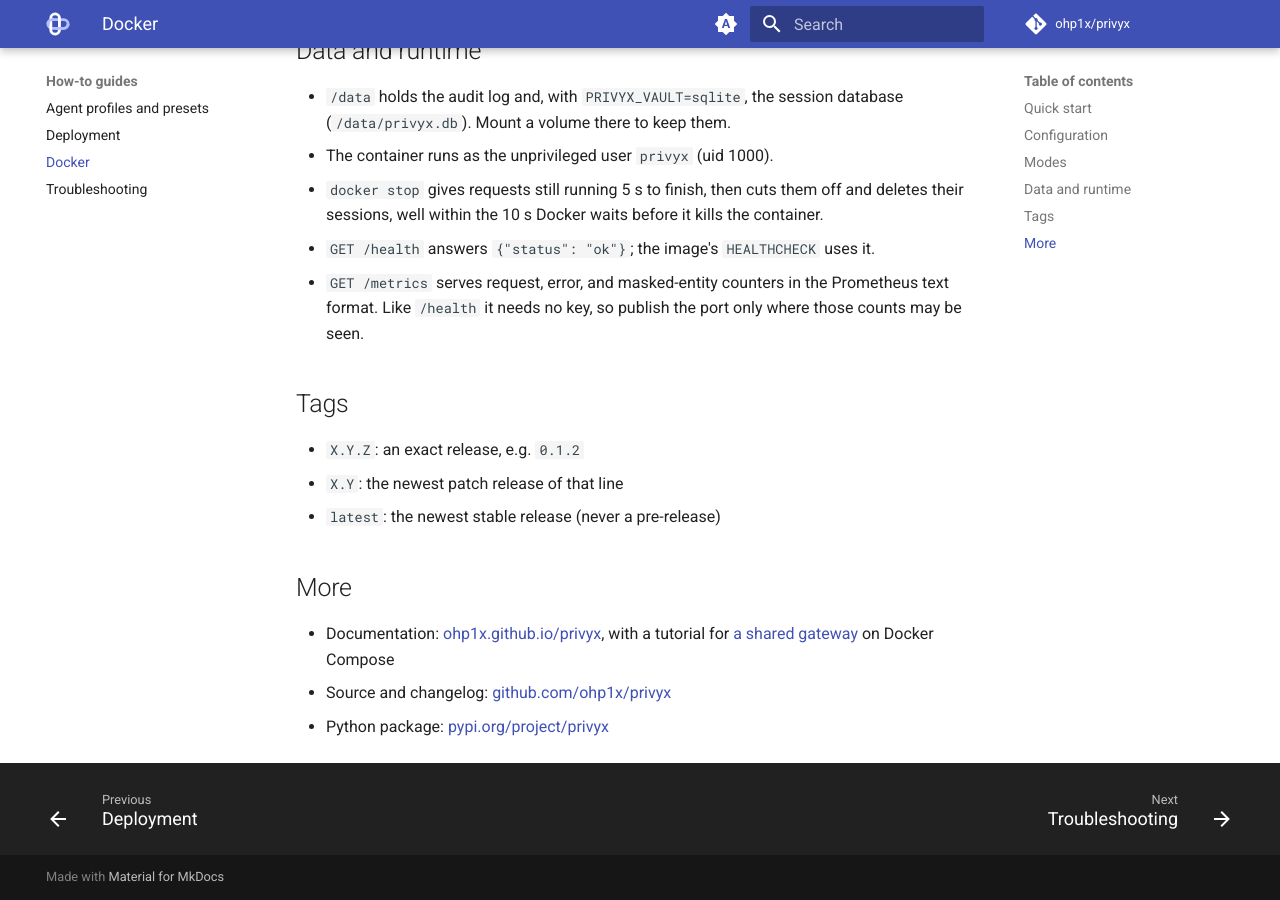
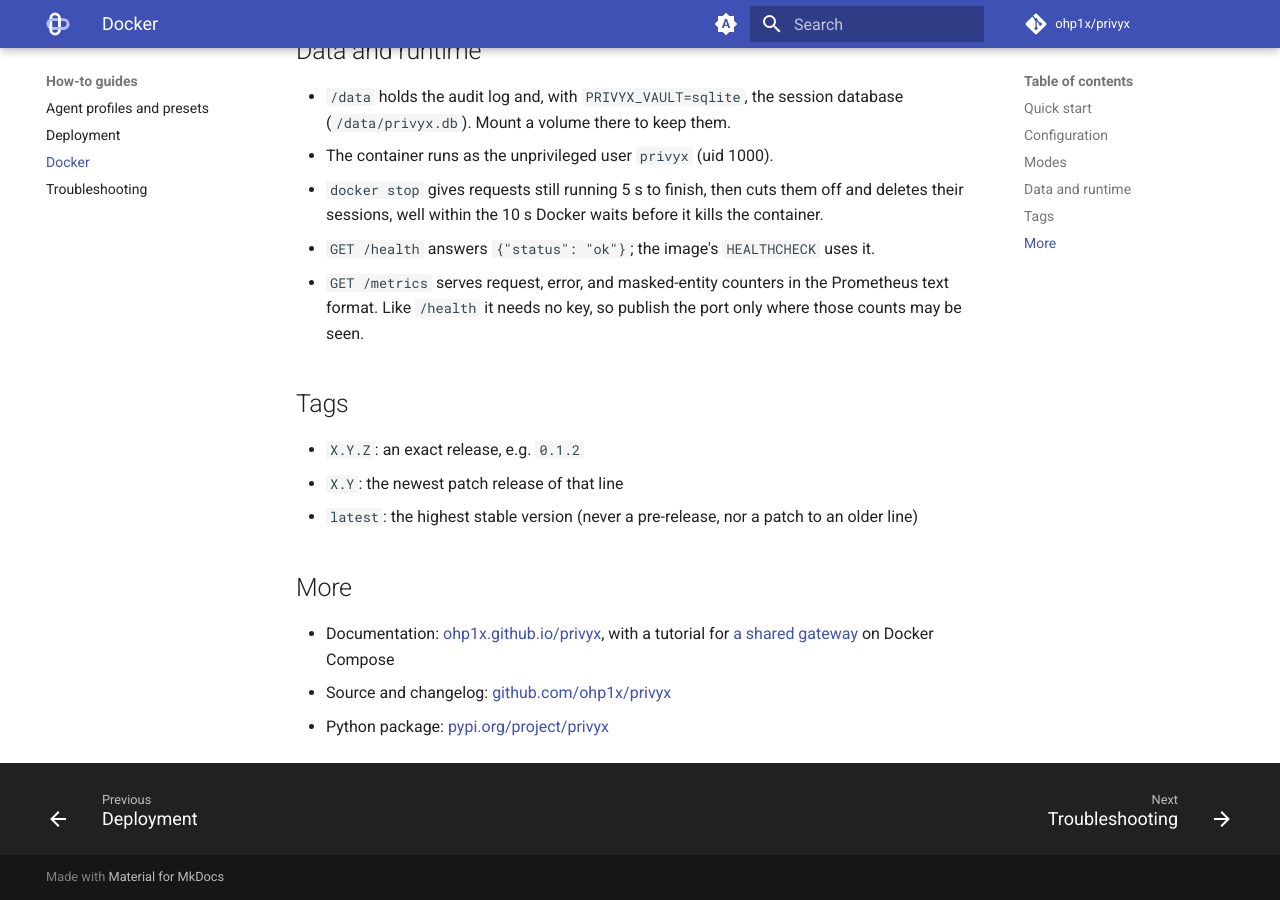
Before and after one commit to ohp1x/privyx, an MkDocs documentation site: the page built from docs/docker.md, in a window 1280 px wide and 900 px high, scrolled down 2240 px. Built offline with MkDocs 1.6.1 and Material for MkDocs 9.7.7, drawn with Linux system fonts in a browser that asks for light colours; comment, search, counter and statistics services are not loaded.

Commit message:
build(release): mark only the highest version as latest
A patch released from a maintenance branch after a higher minor must not
take GitHub's Latest or Docker's `latest`, and its notes must start from the
previous stable tag on its own branch rather than from the newest release.
CI also runs on pushes to release branches.

```diff
--- a/docs/docker.md
+++ b/docs/docker.md
@@ -95,7 +95,7 @@ docker run -d -p 127.0.0.1:8000:8000 \
 
 - `X.Y.Z`: an exact release, e.g. `0.1.2`
 - `X.Y`: the newest patch release of that line
-- `latest`: the newest stable release (never a pre-release)
+- `latest`: the highest stable version (never a pre-release, nor a patch to an older line)
 
 ## More
 
```
Also changed, not shown: 2 other files.
